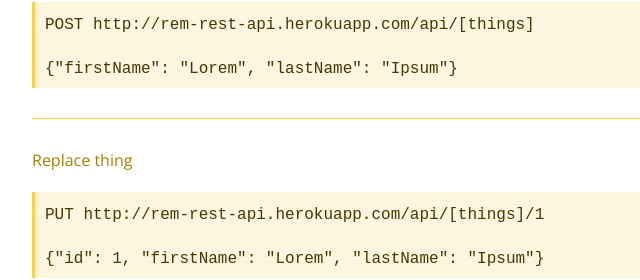
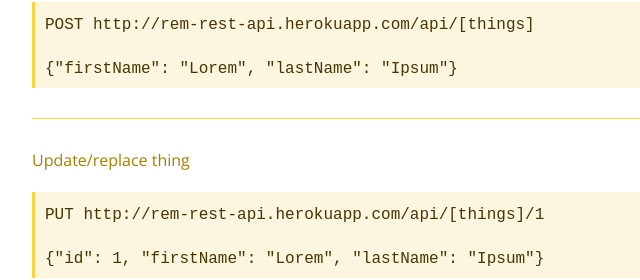
Before and after one commit to lhorie/rem, a website: page index.html in a window 1280 px wide. Shown: the part 1262-1542 px from the top of the page, 158-798 px from the left. Drawn offline with nearby package versions, Linux system fonts and the light colour scheme.

Commit message:
update doc

```diff
--- a/index.html
+++ b/index.html
@@ -83,7 +83,7 @@ code {background:#fcf5e0;font-family:monospace;}
 
     <hr />
 
-    <h4 id="replace-thing">Replace thing</h4>
+    <h4 id="updatereplace-thing">Update/replace thing</h4>
 
     <pre><code>PUT http://rem-rest-api.herokuapp.com/api/[things]/1
 
```
Also changed, not shown: README.md.
